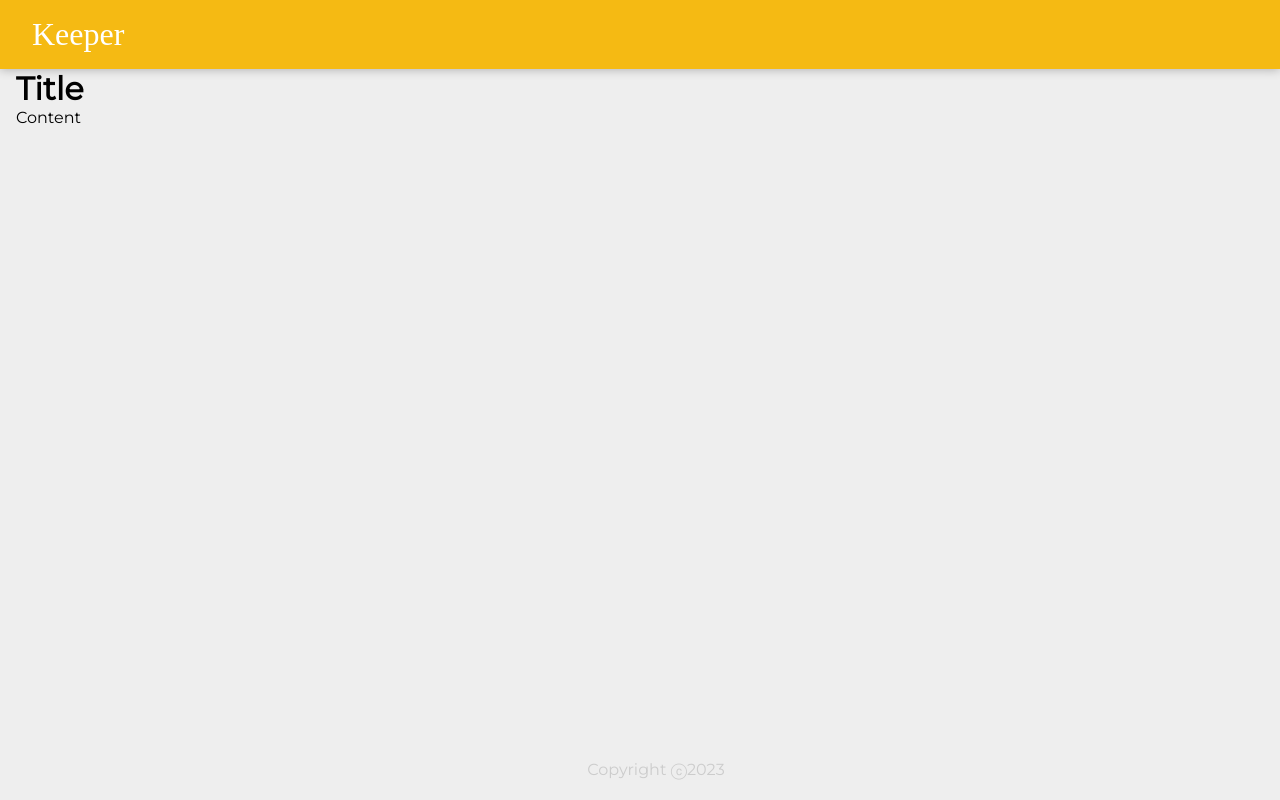
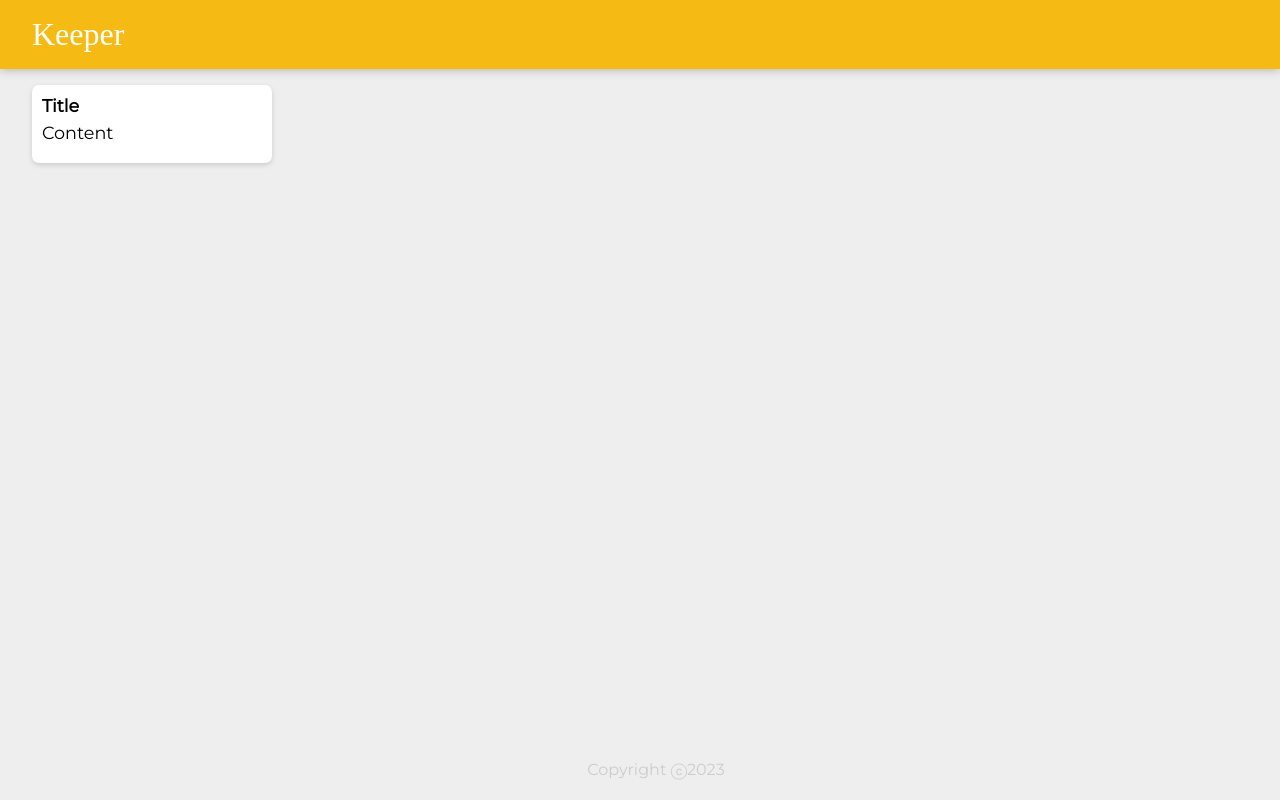
Before and after one commit to HopefulBee/ReactJS-Tutorial, a React (Create React App) app: page / in a window 1280 px wide. Built offline with nearby package versions, Linux system fonts and the light colour scheme; a web font is replaced by a local one.

Commit message:
updated className

```diff
--- a/src/components/Note.jsx
+++ b/src/components/Note.jsx
@@ -2,7 +2,7 @@ import React from "react";
 
 function Note() {
     return (
-        <div>
+        <div className= "note">
             <h1>Title</h1>
             <p>Content</p>
         </div>
```
